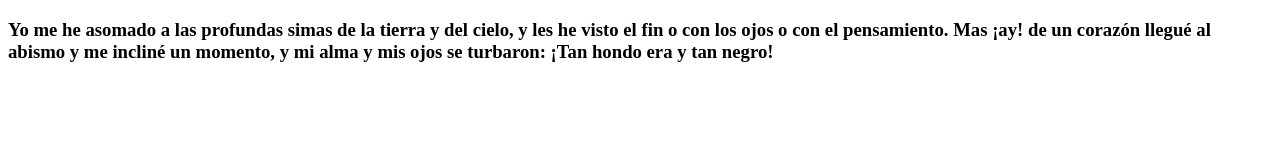
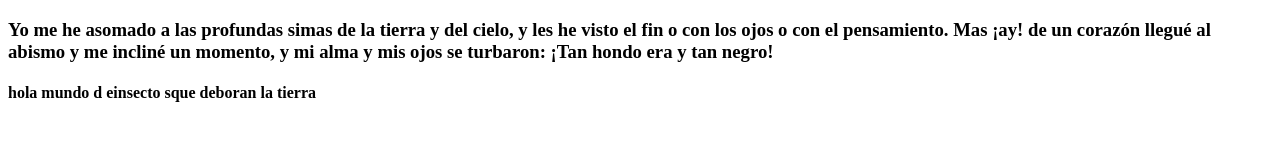
Before and after one commit to teoria2/rossisitioweb2, a plain HTML site: page poesias.html in a window 1280 px wide. Drawn offline with Linux system fonts and the light colour scheme.

Commit message:
modifique el archivo poesias con texto h4

```diff
--- a/poesias.html
+++ b/poesias.html
@@ -10,6 +10,9 @@
 
 <body>
     <h3>Yo me he asomado a las profundas simas de la tierra y del cielo, y les he visto el fin o con los ojos o con el pensamiento. Mas ¡ay! de un corazón llegué al abismo y me incliné un momento, y mi alma y mis ojos se turbaron: ¡Tan hondo era y tan negro!</h3>
+
+    <h4>hola mundo d einsecto sque deboran la tierra</h4>
+
 </body>
 
 </html>
```
